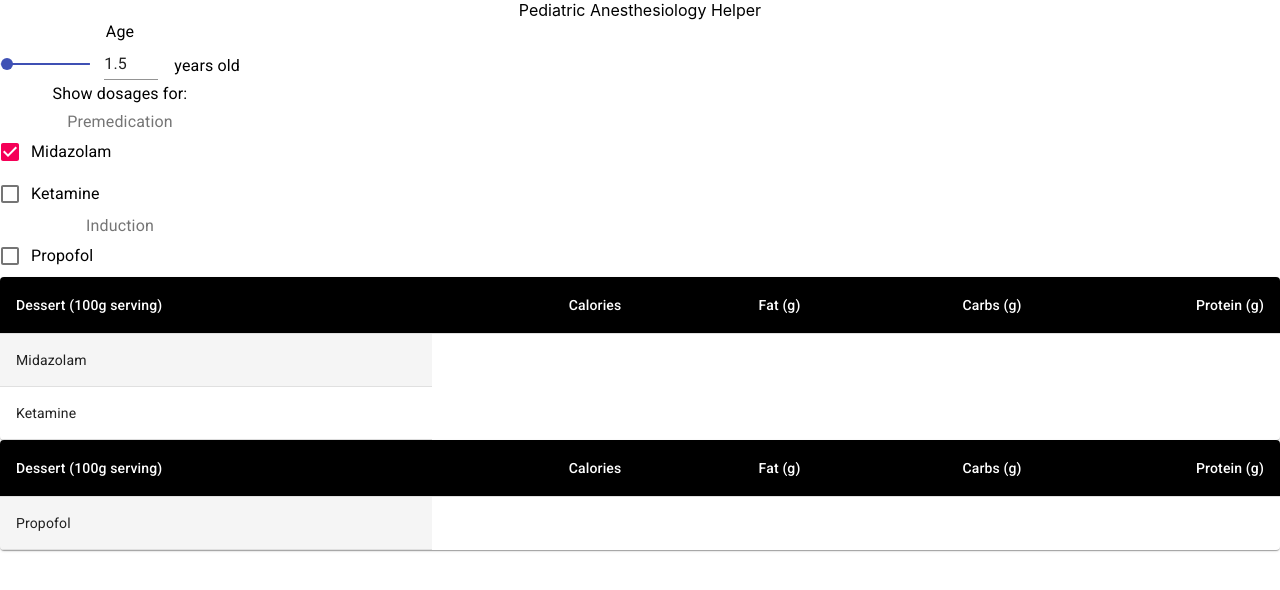
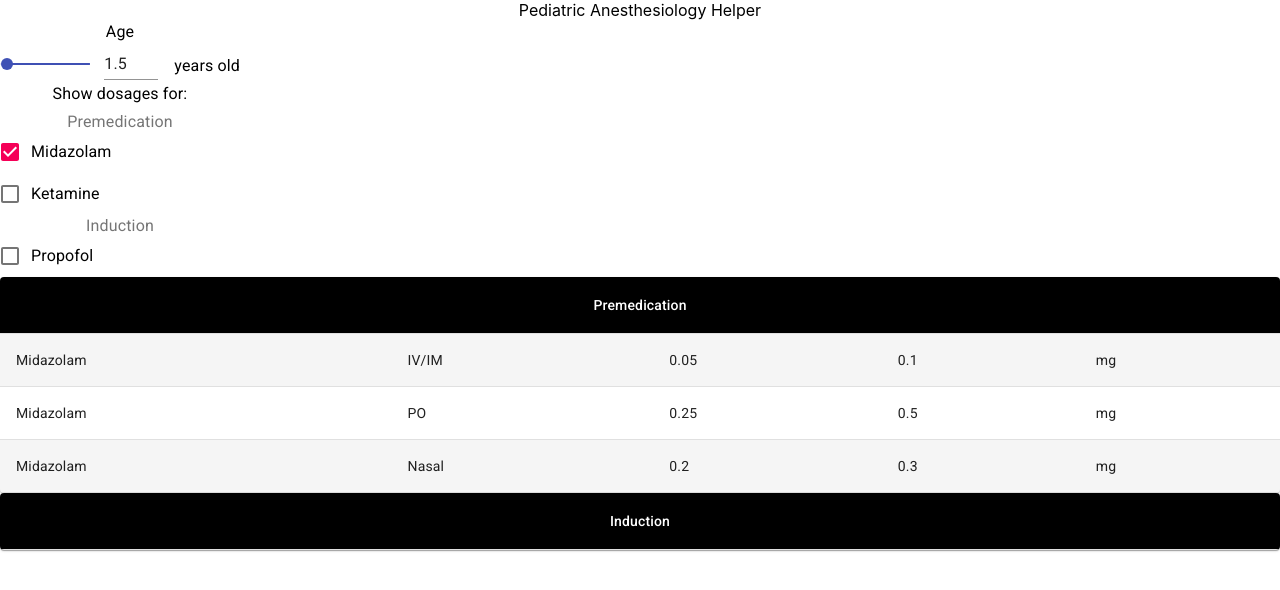
Before and after one commit to carlgao/carlgao.github.io, a React (Create React App) app: page / in a window 1280 px wide. Both pictures are taken after a click on the label "Midazolam". Shown: the top 590 px of the page. Built offline with nearby package versions, Linux system fonts and the light colour scheme.

Commit message:
Piping between Input and Output basically done

```diff
--- a/src/App.js
+++ b/src/App.js
@@ -10,15 +10,24 @@ import SliderInput from "./SliderInput.js";
 export default function App() {
   const [age, setAge] = useState(1.5);
   const [medIdSet, setMedIdSet] = useState(new Set());
+  const [catCounts, setCatCounts] = useState({});
 
   const handleMedChange = (i, j, checked) => {
     const newSet = new Set(medIdSet);
+    const newCounts = { ...catCounts };
     if (checked) {
       newSet.add(id(i, j));
+      if (newCounts.hasOwnProperty(i)) {
+        newCounts[i] += 1;
+      } else {
+        newCounts[i] = 1;
+      }
     } else {
       newSet.delete(id(i, j));
+      newCounts[i] -= 1;
     }
     setMedIdSet(newSet);
+    setCatCounts(newCounts);
   };
   return (
     <div className="App">
@@ -33,7 +42,12 @@ export default function App() {
         onChange={setAge}
       />
       <MedsInput categories={CATEGORIES} onChange={handleMedChange} />
-      <MedsOutput categories={CATEGORIES} age={age} medIdSet={medIdSet} />
+      <MedsOutput
+        categories={CATEGORIES}
+        age={age}
+        medIdSet={medIdSet}
+        catCounts={catCounts}
+      />
     </div>
   );
 }
--- a/src/MedsOutput.js
+++ b/src/MedsOutput.js
@@ -1,5 +1,8 @@
 import React from "react";
+// Resources
 import { withStyles, makeStyles } from "@material-ui/core/styles";
+import { id } from "./data.js";
+// Components
 import Table from "@material-ui/core/Table";
 import TableBody from "@material-ui/core/TableBody";
 import TableCell from "@material-ui/core/TableCell";
@@ -44,7 +47,7 @@ const useStyles = makeStyles({
   },
 });
 
-export default function MedsOutput({ categories }) {
+export default function MedsOutput({ categories, medIdSet, catCounts }) {
   const classes = useStyles();
 
   return categories.map(({ cat, meds }, i) => (
@@ -52,25 +55,30 @@ export default function MedsOutput({ categories }) {
       <Table className={classes.table} aria-label="medication dosages">
         <TableHead>
           <TableRow>
-            <StyledTableCell>Dessert (100g serving)</StyledTableCell>
-            <StyledTableCell align="right">Calories</StyledTableCell>
-            <StyledTableCell align="right">Fat&nbsp;(g)</StyledTableCell>
-            <StyledTableCell align="right">Carbs&nbsp;(g)</StyledTableCell>
-            <StyledTableCell align="right">Protein&nbsp;(g)</StyledTableCell>
+            <StyledTableCell
+              align="center"
+              colSpan={Object.keys(meds[0].routes[0]).length + 1}
+            >
+              {cat}
+            </StyledTableCell>
           </TableRow>
         </TableHead>
         <TableBody>
-          {meds.map(({ med, routes }, j) => (
-            <StyledTableRow key={j}>
-              <StyledTableCell component="th" scope="row">
-                {med}
-              </StyledTableCell>
-              {/* <StyledTableCell align="right">{row.calories}</StyledTableCell>
-              <StyledTableCell align="right">{row.fat}</StyledTableCell>
-              <StyledTableCell align="right">{row.carbs}</StyledTableCell>
-              <StyledTableCell align="right">{row.protein}</StyledTableCell> */}
-            </StyledTableRow>
-          ))}
+          {meds.map(({ med, routes }, j) =>
+            medIdSet.has(id(i, j))
+              ? routes.map(({ route, low, high, units }) => (
+                  <StyledTableRow key={med + route}>
+                    <StyledTableCell component="th" scope="row">
+                      {med}
+                    </StyledTableCell>
+                    <StyledTableCell>{route}</StyledTableCell>
+                    <StyledTableCell>{low}</StyledTableCell>
+                    <StyledTableCell>{high}</StyledTableCell>
+                    <StyledTableCell>{units}</StyledTableCell>
+                  </StyledTableRow>
+                ))
+              : null
+          )}
         </TableBody>
       </Table>
     </TableContainer>
```
